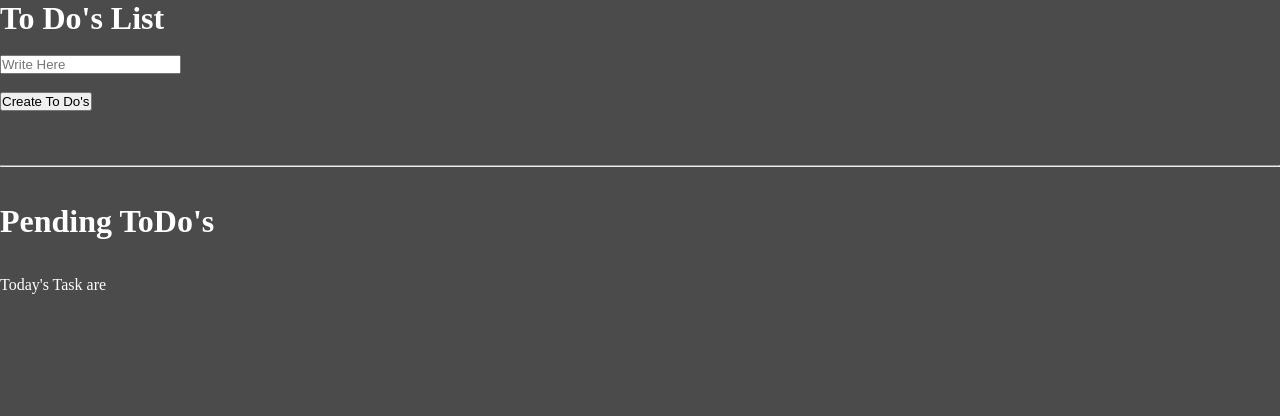
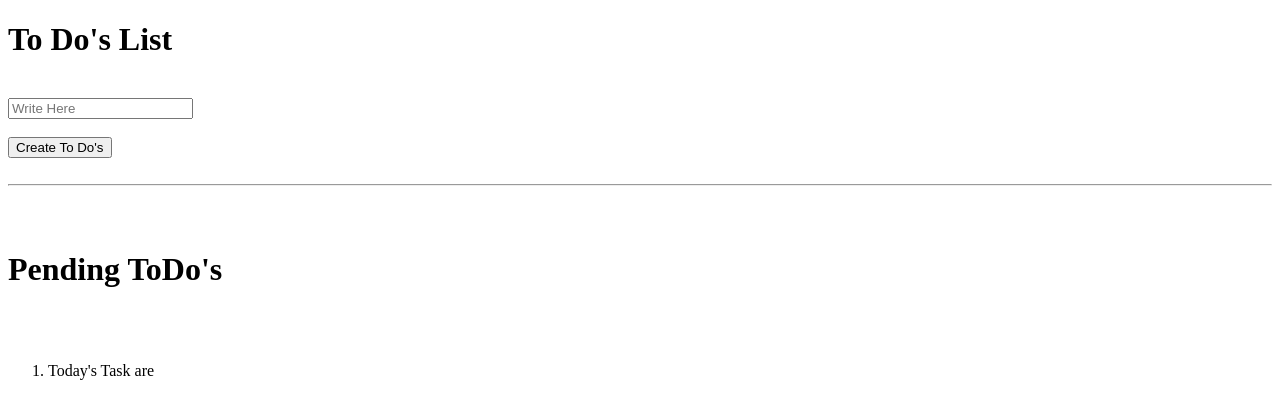
Before and after one commit to Vidushi491/ReactProject7, a React (Vite) app: page / in a window 1280 px wide. Shown: the top 416 px of the page. Built offline with nearby package versions, Linux system fonts and the light colour scheme.

Commit message:
Updated React Project 7

```diff
--- a/src/App.jsx
+++ b/src/App.jsx
@@ -1,16 +1,22 @@
-import Create from "./Create"
-import Read from "./Read"
+import Create from "./Create";
+import Read from "./Read";
 import { useState } from "react"
-
 const App = () => {
 
-
+ const [todos, settodos] = useState([
+      {
+        id: 1,
+        title: "Today's Task are",
+        isCompleted: true
+        },
+    ]);
 
   return (
-    <div>
-      <Create/>
-      <Read/>
-    </div>
+    <>
+
+       <Create todos={todos} settodos={settodos}/>
+       <Read todos={todos} settodos={settodos}/>
+    </>
   )
 }
 
--- a/src/Create.jsx
+++ b/src/Create.jsx
@@ -1,14 +1,9 @@
 import { nanoid } from "nanoid"
-import { useState } from "react"
-const Create = () => {
+import { Fragment, useState } from "react"
 
-  //  const [todos, settodos] = useState([
-  //     {
-  //       id: 1,
-  //       title: "Today's Task are",
-  //       isCompleted: true
-  //       },
-  //   ]);
+const Create = (props) => {
+const todos =props.todos;
+const settodos =props.settodos;
 
   const [title, setTitle] = useState("")
 
@@ -19,7 +14,7 @@ const SubmitHandler = (e) => {
     id: nanoid(),
     title: title,
     isCompleted: false ,
-  }
+  };
 
 
   const copytodo = [...todos]
@@ -27,31 +22,22 @@ const SubmitHandler = (e) => {
   settodos(copytodo)
   setTitle("")
 };
-// const printtodos = todos.map(todo => {
-//   return <li key = {todo.id}>{todo.title}</li>
-// });
-// console.log(printtodos);
-
-  return (
-    <div>
+ return(
+  <>
   <h1> To Do's List </h1>
-       <form  onSubmit={SubmitHandler}>
-         <br/>
+      <form onSubmit={SubmitHandler}>
+        <br />
         <input onChange={(e) => setTitle(e.target.value)}
-       value = {title}
+          value={title}
           type="text"
-        placeholder="Write Here"/>
-       <br/>
-       <br/>
+          placeholder="Write Here" />
+        <br />
+        <br />
         <button > Create To Do's </button>
-       <br/>
-       <br/>
+        <br />
+        <br />
       </form>
-       <br/>
-       <br/>
-
-
-    </div>
+  </>
  )
 }
 
--- a/src/Read.jsx
+++ b/src/Read.jsx
@@ -1,30 +1,24 @@
-import { useState } from "react"
-const Read = () => {
 
-const [todos, settodos] = useState([
-      {
-        id: 1,
-        title: "Today's Task are",
-        isCompleted: true
-        },
-    ]);
+const Read = (props) => {
+  const todos = props.todos;
+  const settodos = props.settodos;
 
-const printtodos = todos.map(todo => {
+const printtodos = todos.map((todo)=> {
   return <li key = {todo.id}>{todo.title}</li>
 });
-console.log(printtodos);
+
+
 
   return (
-    <div>
-
-      <hr/>
+    <>
+      <hr />
+      <br />
       <br/>
-       <br/>
        <h1> Pending ToDo's</h1>
        <br/>
        <br/>
       <ol>{printtodos}</ol>
-    </div>
+    </>
   )
 }
 
--- a/src/index.css
+++ b/src/index.css
@@ -14,3 +14,7 @@ body{
     color: white;
 
 }
+
+ol {
+    list-style-type: decimal;
+}
```
Also changed, not shown: src/main.jsx (+4 -4 lines). Lines whose indentation alone changed are shown as unchanged.
